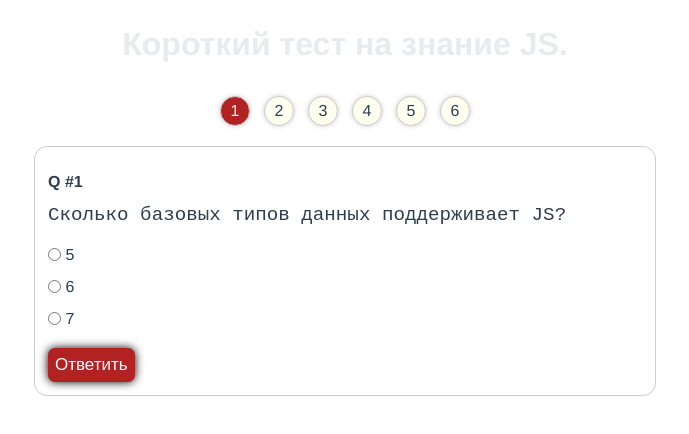
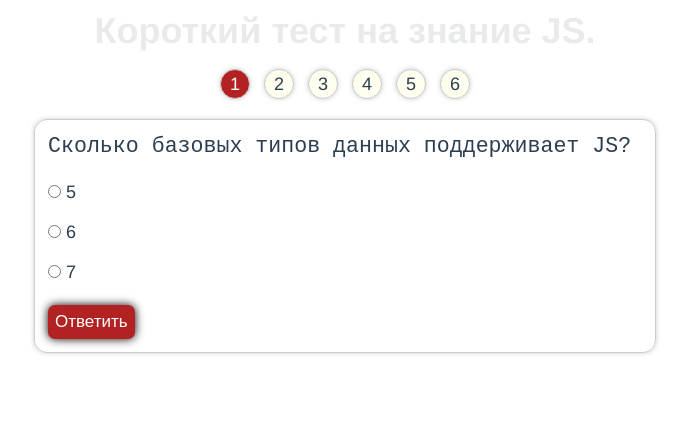
Before and after one commit to olegsherbakov/vue-app-test, a Vue app: page / in a window 1280 px wide. Both pictures are taken after a click on the button "Начать тест". Shown: the top 434 px of the page, without its empty margins (295-984 px from the left). Built offline with nearby package versions, Linux system fonts and the light colour scheme.

Commit message:
fix styles

```diff
--- a/src/App.vue
+++ b/src/App.vue
@@ -7,7 +7,9 @@
             center: true,
             fadeOut: true,
             transparent: !showGreet
-          }">Короткий тест на знание JS.</h1>
+          }">
+            Короткий тест на знание JS.
+          </h1>
           <Test />
         </div>
       </div>
@@ -43,6 +45,14 @@ body,
 .container {
   height: 100%;
 }
+html {
+  font: 112.5%/1.45em georgia, serif;
+}
+body {
+  font-family: georgia, serif;
+  font-weight: 400;
+  font-kerning: normal;
+}
 #app {
   font-family: 'Avenir', Helvetica, Arial, sans-serif;
   -webkit-font-smoothing: antialiased;
@@ -50,13 +60,10 @@ body,
   color: #2c3e50;
 }
 h1 {
-  padding: 26px 0;
+  padding: 1rem 0;
 }
 h3 {
-  padding: 0 0 13px;
-}
-h4 {
-  padding: 13px 0;
+  padding-bottom: 1rem;
 }
 code {
   display: block;
--- a/src/components/Question.vue
+++ b/src/components/Question.vue
@@ -1,6 +1,5 @@
 <template>
   <div class="item">
-    <h4>Q #{{ step }}</h4>
     <code>
       {{ text }}
     </code>
@@ -11,7 +10,6 @@
         :key="index"
       >
         <input
-          class="input"
           type="radio"
           v-model="picked"
           v-bind:value="index"
@@ -60,10 +58,7 @@ export default {
   border: 1px solid #ccc;
   border-radius: 13px;
   margin: 13px 0;
-}
-.input {
-  position: relative;
-  top: 1px;
+  box-shadow: 0 0 5px #ccc;
 }
 .values {
   padding: 13px 0;
```
Lines whose indentation alone changed are shown as unchanged.
